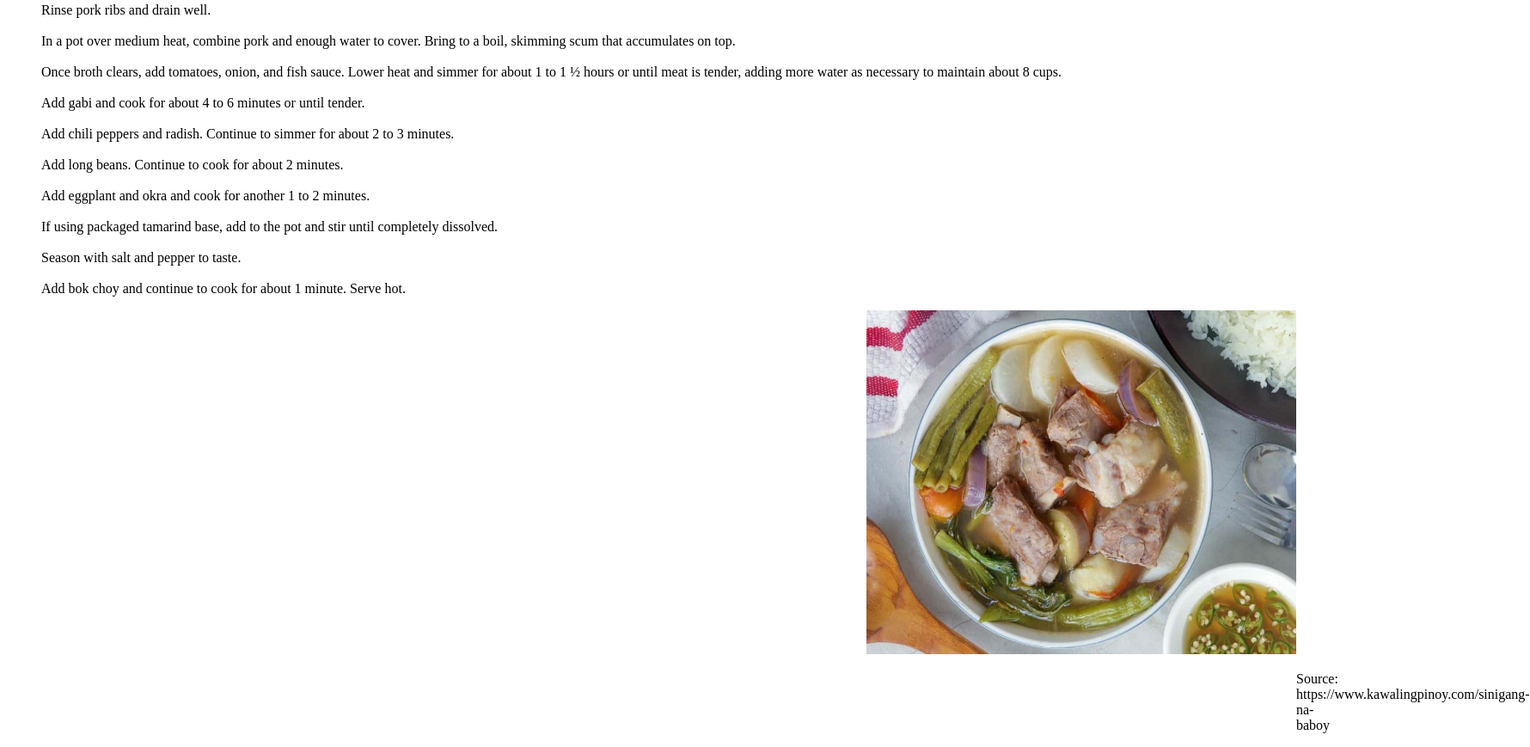
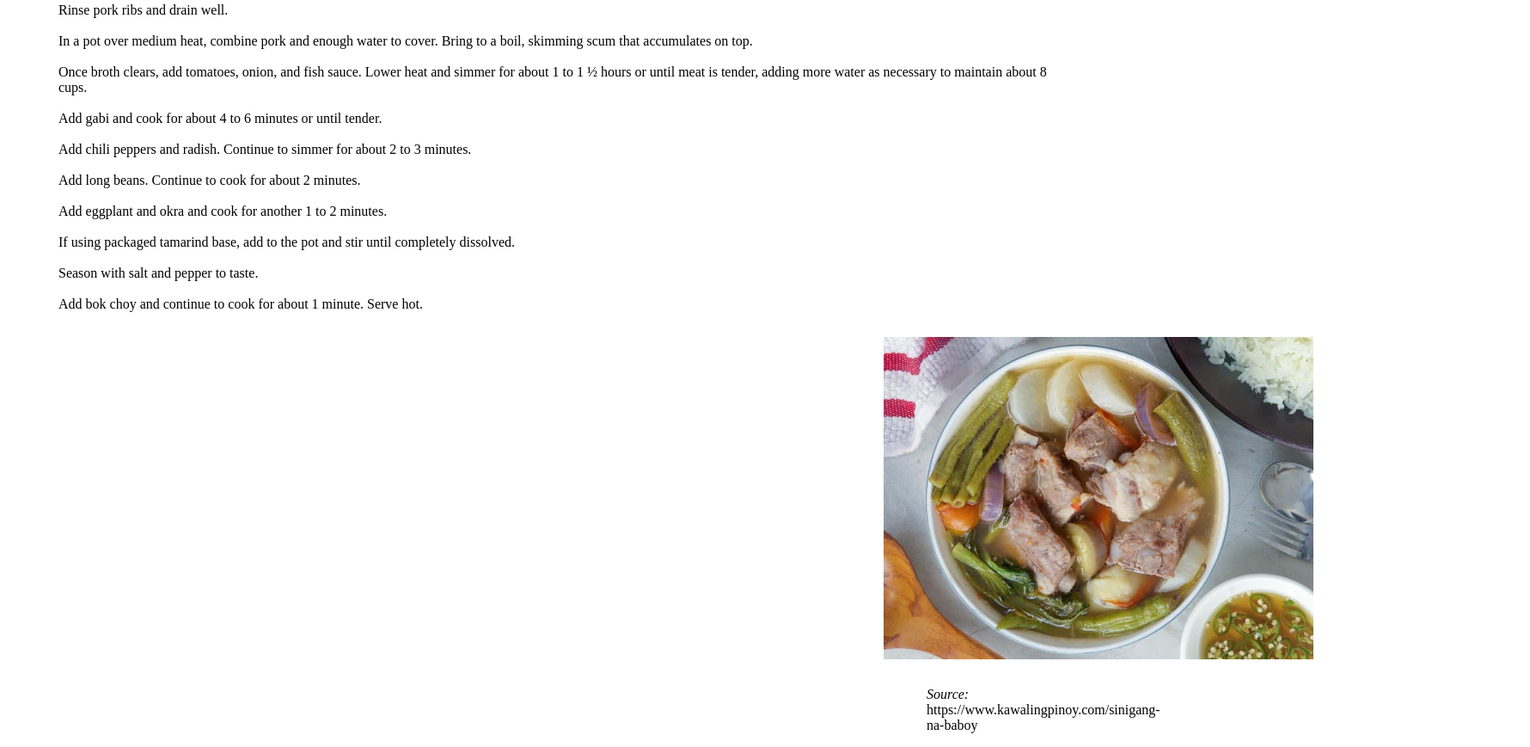
Before and after one commit to jerwinagustin/ptmid, a plain HTML site: page index.html in a window 1280 px wide. Shown: the part 1159-2028 px from the top of the page at 86% size, 1780 px wide, since content can reach past the window. Drawn offline with Linux system fonts and the light colour scheme.

Commit message:
second version

```diff
--- a/Stylesheet.css
+++ b/Stylesheet.css
@@ -1,3 +1,7 @@
+body{
+    padding-left: 20px;
+    padding-right: 20px;
+}
 .long{
 text-align: center;
 }
@@ -12,10 +16,15 @@ margin-left: 40px;
 width: 500px;
 height: 400px;
 margin-left: 1000px;
+object-fit: contain;
+object-position: 0;
 }
 .source{
-margin-left: 1500px;
+margin-left: 1050px;
 }
 .sinigang{
 text-align: center;
 }
+.source2{
+    font-style: italic;
+}
--- a/index.html
+++ b/index.html
@@ -125,8 +125,9 @@ Add bok choy and continue to cook for about 1 minute. Serve hot.
 </p>
 		<img src="sig1.jpg" alt="sinigang pic hehe" class="sinigan">
 <p class="source">
-Source: https://www.kawalingpinoy.com/sinigang-na-baboy
+<span class="source2">Source:</span> https://www.kawalingpinoy.com/sinigang-na-baboy
 </p>
 	</body>
 
 </html>
+<!-- Programmer: Jerwin M. Agustin -->
```
